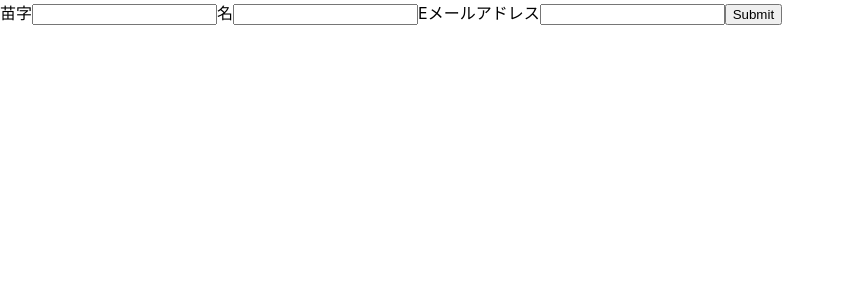
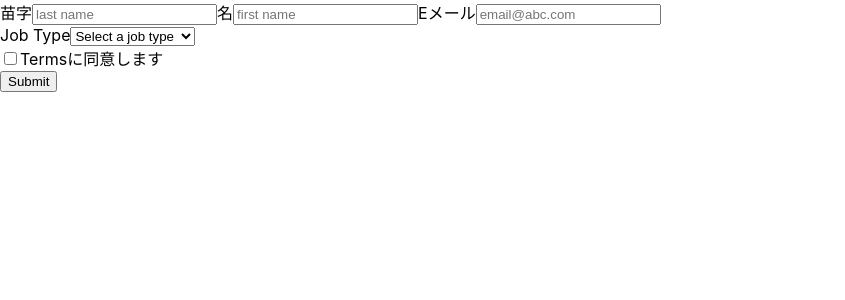
Before and after one commit to Yulikepython/formik-tut, a React (Create React App) app in the folder src/: page / in a window 1280 px wide. Shown: the top 300 px of the page, without its empty margins (0-845 px from the left). Built offline with nearby package versions, Linux system fonts and the light colour scheme.

Commit message:
add sixth day finished up tutorial for blog

```diff
--- a/src/src/App.js
+++ b/src/src/App.js
@@ -1,9 +1,9 @@
-import SignupForm from "./fifth0319"
+import SignupForm from "./sixth0320"
 
 function App() {
   return (
     <div className="App">
-      <SignupForm />
+      <SignupForm tst="myLastName" />
     </div>
   );
 }
--- /dev/null
+++ b/src/src/sixth0320.js
@@ -0,0 +1,120 @@
+import React from "react"
+import { Formik, Form, useField } from "formik"
+import * as Yup from "yup"
+
+const MyTextInput = ({label, ...props}) => {
+    const [field, meta] = useField(props)
+    return (
+        <>
+            <label htmlFor={props.id || props.name}>{label}</label>
+            <input className="text-input" {...field} {...props} />
+            {meta.touched && meta.error ? (
+                <div className="error">{meta.error}</div>
+            ) : null}
+        </>
+    )
+}
+
+const MyCheckbox = ({ children, ...props }) => {
+    const [field, meta] = useField({ ...props, type: 'checkbox' });
+    return (
+      <div>
+        <label className="checkbox-input">
+          <input type="checkbox" {...field} {...props} />
+          {children}
+        </label>
+        {meta.touched && meta.error ? (
+          <div className="error">{meta.error}</div>
+        ) : null}
+      </div>
+    );
+  };
+
+  const MySelect = ({ label, ...props }) => {
+    const [field, meta] = useField(props);
+    return (
+      <div>
+        <label htmlFor={props.id || props.name}>{label}</label>
+        <select {...field} {...props} />
+        {meta.touched && meta.error ? (
+          <div className="error">{meta.error}</div>
+        ) : null}
+      </div>
+    );
+  };
+
+const SignupForm = () => {
+    return (
+        <Formik
+            initialValues = {{
+                "lastName": "",
+                "firstName": "",
+                "email":"",
+                "acceptedTerms":false,
+                "jobType":""
+            }}
+            validationSchema={Yup.object({
+                firstName: Yup.string()
+                  .max(15, 'Must be 15 characters or less')
+                  .required('Required'),
+                lastName: Yup.string()
+                  .max(20, 'Must be 20 characters or less')
+                  .required('Required'),
+                email: Yup.string().email('Invalid email address').required('Required'),
+                acceptedTerms: Yup.boolean()
+                    .required('Required')
+                    .oneOf([true], 'You must accept the terms and conditions.'),
+                jobType: Yup.string()
+                    .oneOf(
+                    ['designer', 'development', 'product', 'other'],
+                    'Invalid Job Type'
+                    )
+                    .required('Required'),
+                    })}
+              onSubmit={(values, { setSubmitting }) => {
+                setTimeout(() => {
+                  alert(JSON.stringify(values, null, 2));
+                  setSubmitting(false);
+                }, 400);
+              }}
+        >
+          <Form>
+            <MyTextInput
+                label="苗字"
+                name="lastName"
+                type="text"
+                placeholder="last name"
+            />
+            <MyTextInput
+                label="名"
+                name="firstName"
+                type="text"
+                placeholder="first name"
+            />
+
+            <MyTextInput
+                label="Eメール"
+                name="email"
+                type="email"
+                placeholder="email@abc.com"
+            />
+            <MySelect label="Job Type" name="jobType">
+                <option value="">Select a job type</option>
+                <option value="designer">Designer</option>
+                <option value="development">Developer</option>
+                <option value="product">Product Manager</option>
+                <option value="other">Other</option>
+           </MySelect>
+            <MyCheckbox
+                label="Termsに同意"
+                name="acceptedTerms"
+            >
+                Termsに同意します
+            </MyCheckbox>
+            <button type="submit">Submit</button>
+          </Form>
+        </Formik>
+    )
+}
+
+export default SignupForm
```
Also changed, not shown: src/src/sixth0320_withRefs.js (added, +184 -0 lines).
